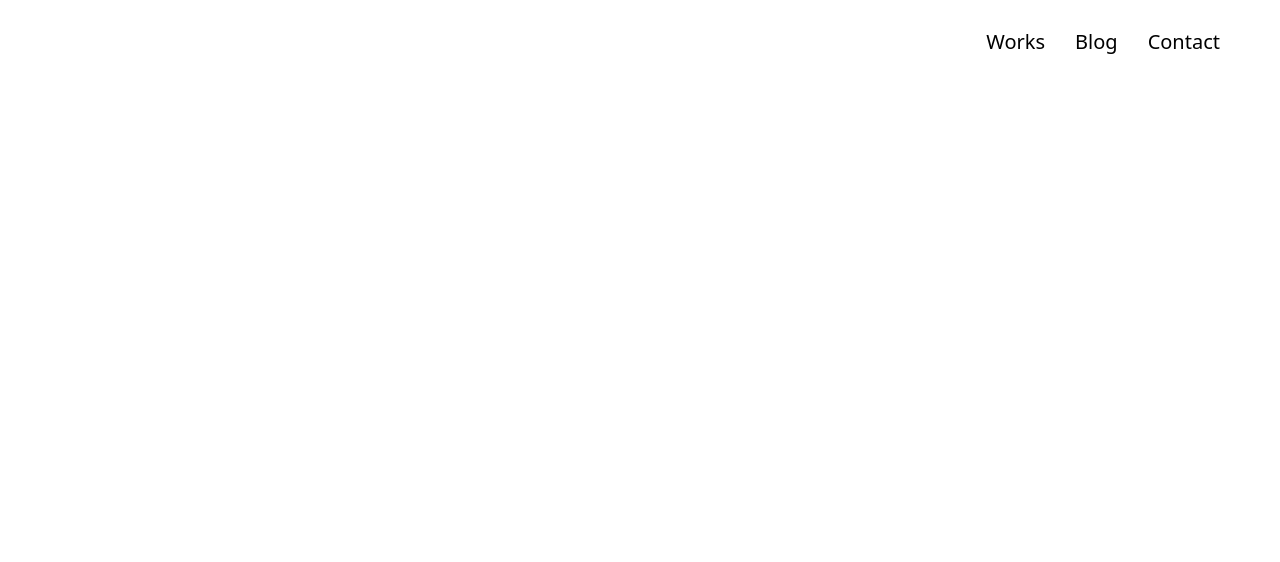
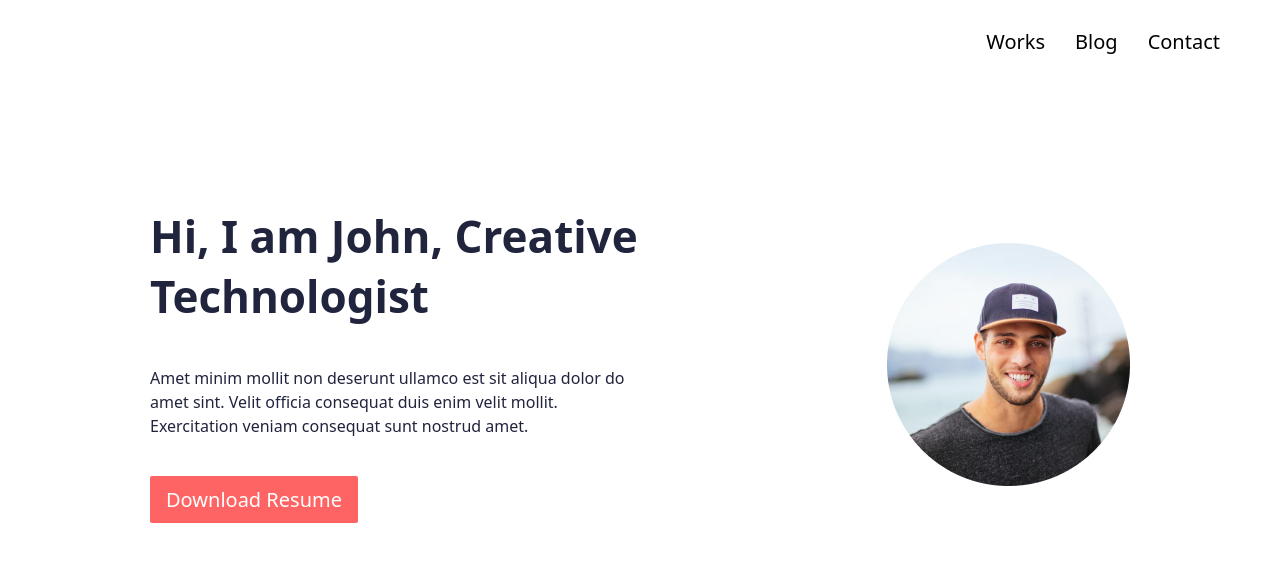
Before and after one commit to route333/john, a plain HTML site: page index.html in a window 1280 px wide. Drawn offline with nearby package versions, Linux system fonts and the light colour scheme.

Commit message:
familiarization

```diff
--- a/index.html
+++ b/index.html
@@ -1,16 +1,24 @@
 <!DOCTYPE html>
 <html lang="en">
   <head>
-    <meta charset="UTF-8">
-    <meta http-equiv="X-UA-Compatible" content="IE=edge">
-    <meta name="viewport" content="width=device-width, initial-scale=1.0">
+    <meta charset="UTF-8" />
+    <meta http-equiv="X-UA-Compatible" content="IE=edge" />
+    <meta name="viewport" content="width=device-width, initial-scale=1.0" />
     <title></title>
-    <link rel="stylesheet" href="https://cdnjs.cloudflare.com/ajax/libs/modern-normalize/1.1.0/modern-normalize.min.css"/>
-    <link rel="stylesheet" href="./sass/main.css" type="text/css">
-    <link href="https://fonts.googleapis.com/css2?family=Heebo:wght@400;500;700;900&family=Roboto&display=swap" rel="stylesheet">
+    <link
+      rel="stylesheet"
+      href="https://cdnjs.cloudflare.com/ajax/libs/modern-normalize/1.1.0/modern-normalize.min.css"
+    />
+    <link rel="stylesheet" href="./sass/main.css" type="text/css" />
+
+    <link
+      href="https://fonts.googleapis.com/css2?family=Heebo:wght@400;500;700;900&family=Roboto&display=swap"
+      rel="stylesheet"
+    />
   </head>
   <body>
     <header>
+      <section class="container">
         <div class="header">
           <ul class="header__list">
             <li class="header__item">Works</li>
@@ -18,6 +26,19 @@
             <li class="header__item">Contact</li>
           </ul>
         </div>
+      </section>
     </header>
+    <main>
+        <section class="container">
+            <div class="familiarization">
+                <ul class="familiarization__list">
+                    <h1 class="familiarization__hello">Hi, I am John, Creative Technologist</h1>
+                    <p class="familiarization__text">Amet minim mollit non deserunt ullamco est sit aliqua dolor do amet sint. Velit officia consequat duis enim velit mollit. Exercitation veniam consequat sunt nostrud amet.</p>
+                    <button class="familiarization__button">Download Resume</button>
+                </ul>
+                <img class="familiarization__pic" src="./img/john.jpg" alt="john">
+            </div>
+        </section>
+    </main>
   </body>
 </html>
--- /dev/null
+++ b/sass/base/_comon.scss
@@ -0,0 +1,4 @@
+body {
+    font-family: 'Heebo';
+    position: relative;
+}
--- /dev/null
+++ b/sass/components/_familiarization.scss
@@ -0,0 +1,48 @@
+.familiarization{
+    margin-left: 150px;
+    margin-top: 150px;
+    margin-bottom: 70px;
+    display: flex;
+    justify-content: space-between;
+    align-items: center;
+}
+
+.familiarization__pic{
+    width: 243px;
+    margin-right: 150px;
+}
+
+.familiarization__hello{
+    width: 506px;
+    font-weight: 700;
+    font-size: 44px;
+    line-height: 60px;
+
+    color: #21243D;
+}
+
+.familiarization__text{
+    width: 497px;
+    font-weight: 400;
+    font-size: 16px;
+    line-height: 24px;
+
+    color: #21243D;
+    margin-top: 40px;
+    margin-bottom: 38px;
+}
+
+.familiarization__button{
+    width: 208px;
+    height: 47px;
+
+    background: #FF6464;
+    border: none;
+    border-radius: 2px;
+
+    font-weight: 500;
+    font-size: 20px;
+    line-height: 29px;
+
+    color: #FFFFFF;
+}
--- a/sass/main.scss
+++ b/sass/main.scss
@@ -1,2 +1,3 @@
 @import "./base/reset";
 @import "./components/header";
+@import "./components/familiarization";
```
Also changed, not shown: img/john.jpg (added), sass/main.css, 1 other file. Lines whose indentation alone changed are shown as unchanged.
